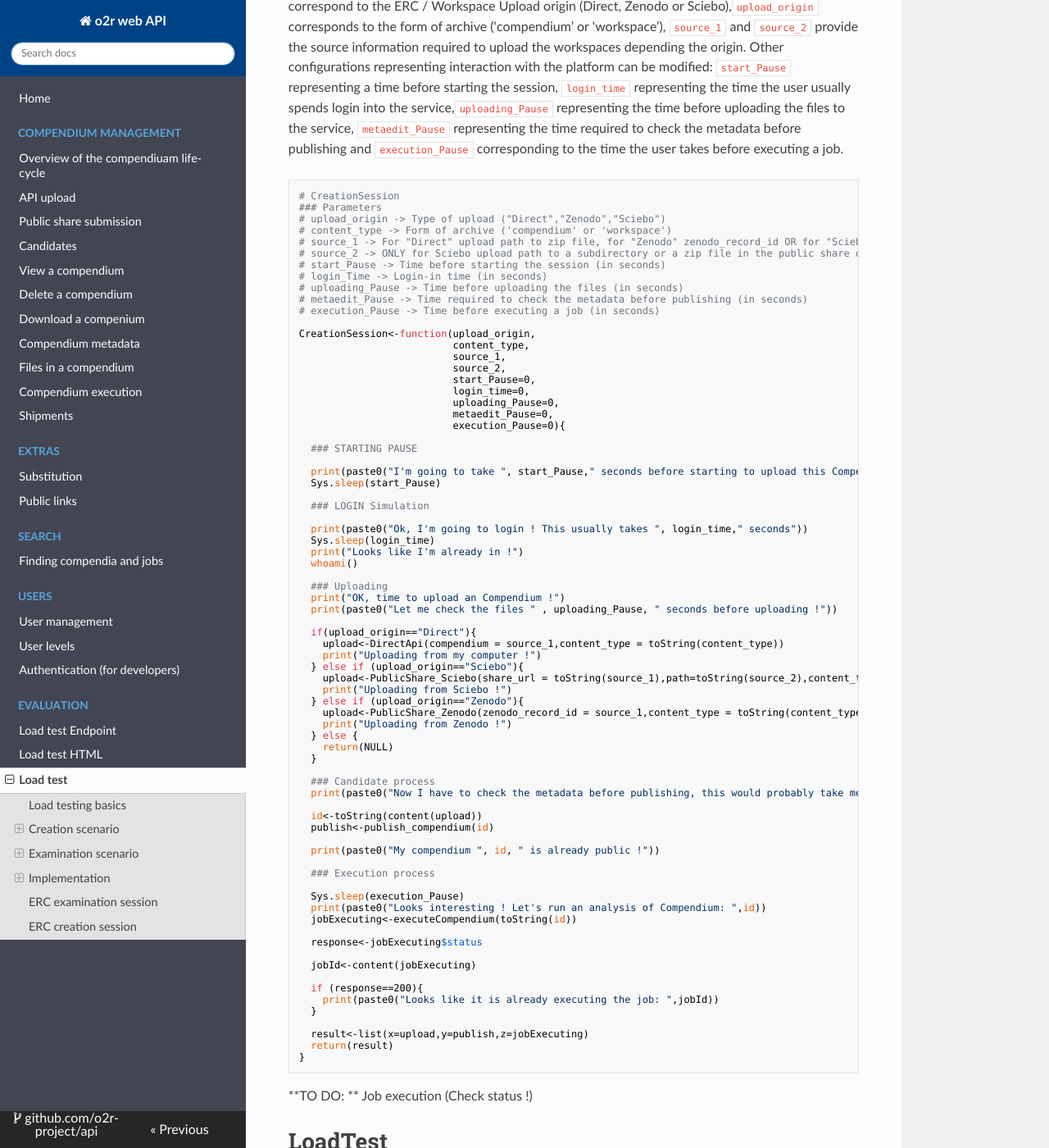
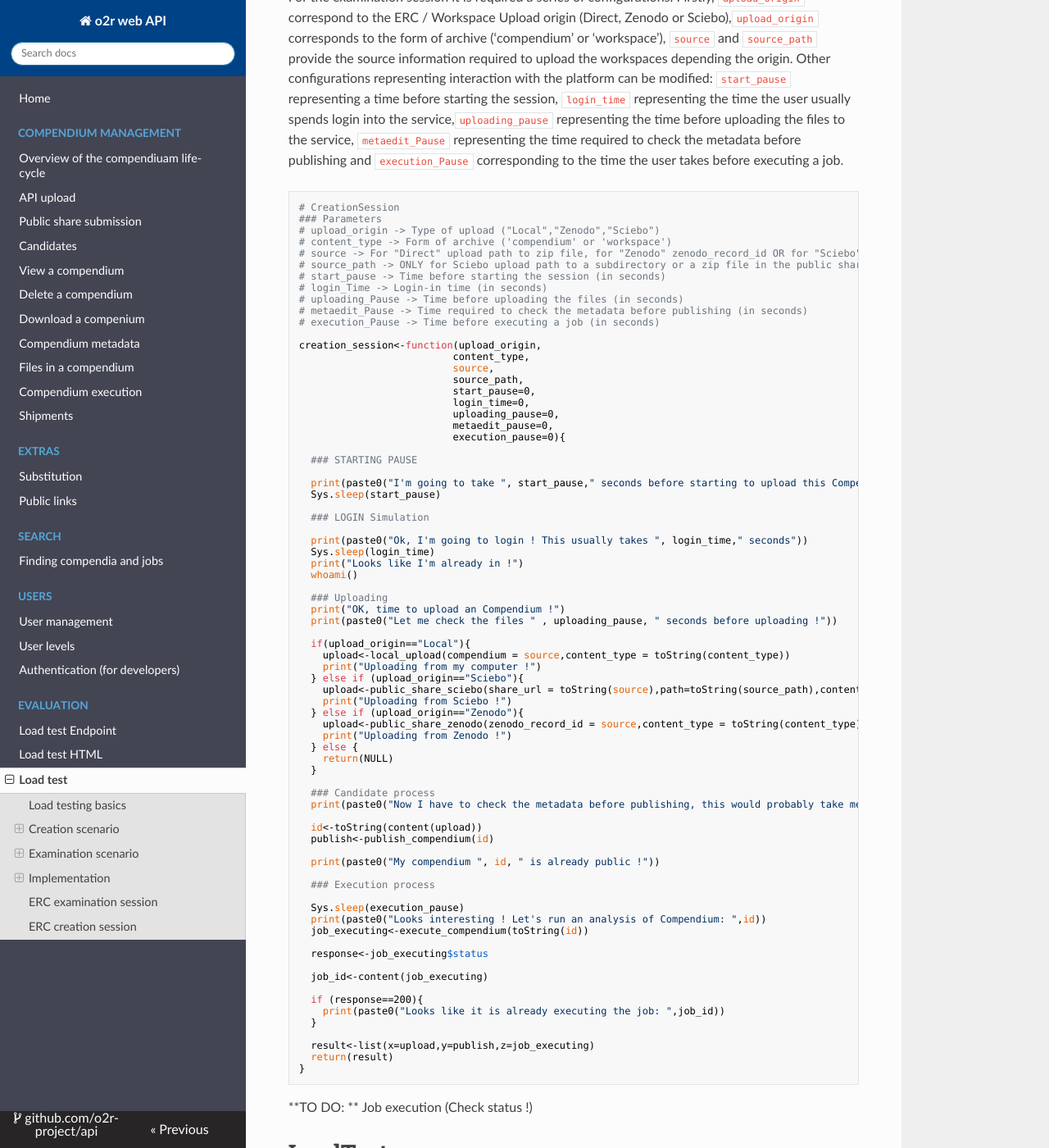
Before and after one commit to o2r-project/api, an MkDocs documentation site: the page built from docs/evaluation/load_test.md, in a window 1280 px wide and 1400 px high, scrolled down 8659 px. Shown: the whole window at 82% size. Built offline with MkDocs 1.6.1, drawn with Linux system fonts in a browser that asks for light colours; nearby versions of some CDN libraries; some of the changed text lies outside the part shown.

Commit message:
UPPERCASE to lowercase (functions and variables)

```diff
--- a/docs/evaluation/load_test.md
+++ b/docs/evaluation/load_test.md
@@ -80,7 +80,7 @@ and image must not be created during submission.
 
 The test includes three types of **upload origins**:
 
-1.  [Direct file upload](http://o2r.info/api/compendium/upload/)
+1.  [Local file upload](http://o2r.info/api/compendium/upload/)
 2.  [Public Share from
     Zenodo](http://o2r.info/api/compendium/public_share/#zenodo)
 3.  [Public Share from
@@ -218,30 +218,30 @@ defining `IP` corresponding to the o2r ip address of your Docker
 environment inplementation. To find the ip (Usually but not always
 `localhost`) you have to use the `$docker-machine ip` command.
 
-    getCookieLocal<-function(){
+    get_cookie_local<-function(){
 
       # LocalTest
-      o2rlocal<-Sys.getenv("IP")
+      o2r_local<-Sys.getenv("IP")
 
       # Starting Selenium session
       available.versions<-list_versions("chromedriver")
       r<-rsDriver(port=1234L,chromever=available.versions[[1]][1])
-      remDr<-r[["client"]]
+      rem_dr<-r[["client"]]
 
       # Navigating to o2r local implementation page
 
-      remDr$navigate(o2rlocal)
+      rem_dr$navigate(o2r_local)
 
       # Click on Login
-      webElem<-remDr$findElement(using = "xpath","//a[@href='api/v1/auth/login']")
-      webElem$clickElement()
+      web_elem<-rem_dr$findElement(using = "xpath","//a[@href='api/v1/auth/login']")
+      web_elem$clickElement()
       Sys.sleep(1)
 
       # o2r Admin/ Editor / User
 
       # Click on 'Admin'
-      webElem$findElement(using="xpath","/html/body/div/div[2]/form[3]/button")
-      webElem$clickElement()
+      web_elem$findElement(using="xpath","/html/body/div/div[2]/form[3]/button")
+      web_elem$clickElement()
 
       # Get cookie and decoding
       cookie<-URLdecode(webElem$getAllCookies()[[1]]$value)
@@ -278,16 +278,16 @@ the complete ERC for either a `localtest` or a `remotetest`. The
 function *requires a previous Service authentication* to define
 `ENDPOINT` and `COOKIE`.
 
-#### [Direct Upload](http://o2r.info/api/compendium/upload/)
+#### [Local upload](http://o2r.info/api/compendium/upload/)
 
 Upload a research workspace or full compendium as a compressed `.zip`.
 
-    # DirectApi upload
+    # local_upload
     ### Parameters
     # compendium -> The archive file
     # content_type -> Form of the archive ('compendium' or 'workspace')
 
-    DirectApi<-function(compendium,content_type){
+    local_upload<-function(compendium,content_type){
       file<-upload_file(toString(compendium))
       endpoint<-Sys.getenv("ENDPOINT")
       cookie<-Sys.getenv("COOKIE")
@@ -308,12 +308,12 @@ Upload a research workspace or full compendium as a compressed `.zip`
 from a public share on [Sciebo](https://sciebo.de/).
 
     ### Parameters
-    # PublicShare Sciebo
+    # public_share_sciebo
     # share_url -> The Sciebo link to the public share
     # content_type -> Form of archive ('compendium' or 'workspace')
     # path -> Path to a subdirectory or a zip file in the public share
 
-    PublicShare_Sciebo<-function(share_url,path,content_type){
+    public_share_sciebo<-function(share_url,path,content_type){
 
       endpoint<-Sys.getenv("ENDPOINT")
       cookie<-Sys.getenv("COOKIE")
@@ -336,12 +336,12 @@ Upload a research workspace or full compendium as a compressed `.zip`
 from a public share on [Zenodo](https://zenodo.org/) using the
 `Zenodo Record ID`.
 
-    # PublicShare Zenodo
+    # public_share_zenodo
     ### Parameters
     # zenodo_record_id -> The Zenodo record id
     # content_type -> Form of archive ('compendium' or 'workspace')
 
-    PublicShare_Zenodo<-function(zenodo_record_id,content_type){
+    public_share_zenodo<-function(zenodo_record_id,content_type){
 
       endpoint<-Sys.getenv("ENDPOINT")
       cookie<-Sys.getenv("COOKIE")
@@ -406,11 +406,11 @@ compendium.
 
 Run the analysis (Execution job) in a published compendium.
 
-    # executeCompendium
+    # execute_compendium
     ### Parameters
     # id -> compendium id
 
-    executeCompendium<-function(id){
+    execute_compendium<-function(id){
 
       endpoint<-Sys.getenv("ENDPOINT")
       cookie<-Sys.getenv("COOKIE")
@@ -427,8 +427,9 @@ Run the analysis (Execution job) in a published compendium.
 
 Checks the status of a job
 
+    # job_status
+    ### Parameters
     # job_id -> Job id
-    ### Parameters
 
     job_status <- function(job_id) {
       endpoint<-Sys.getenv("ENDPOINT")
@@ -450,42 +451,42 @@ adding `start_Pause` representing a time before starting the session,
 the service and `execution_Pause` corresponding to the time the user
 takes before executing a job.
 
-    # executeCompendium
+    # examination_session
     ### Parameters
     # id -> compendium id
-    # start_Pause -> Time before starting the session (in seconds)
-    # login_Time -> Login-in time (in seconds)
+    # start_pause -> Time before starting the session (in seconds)
+    # login_time -> Login-in time (in seconds)
     # execution_Pause -> Time before executing a job (in seconds)
 
-    ExaminationSession<-function(id,
-                                  start_Pause=0,
-                                  login_Time=0,
-                                  execution_Pause=0){
+    examination_session<-function(id,
+                                  start_pause=0,
+                                  login_time=0,
+                                  execution_pause=0){
 
       ### STARTING PAUSE
-      print(paste0("I'm going to take ", start_Pause," seconds before starting to check this Compendium"))
-      Sys.sleep(start_Pause)
+      print(paste0("I'm going to take ", start_pause," seconds before starting to check this Compendium"))
+      Sys.sleep(start_pause)
 
       ### LOGIN time simulation
-      print(paste0("Ok, I'm going to login ! This usually takes ", login_Time," seconds"))
-      Sys.sleep(login_Time)
+      print(paste0("Ok, I'm going to login ! This usually takes ", login_time," seconds"))
+      Sys.sleep(login_time)
       print("Looks like I'm already in !")
       whoami()
 
       ### Running the analysis
-      print(paste0("Let me check the paper ", execution_Pause," seconds before running the analysis !"))
-      Sys.sleep(execution_Pause)
+      print(paste0("Let me check the paper ", execution_pause," seconds before running the analysis !"))
+      Sys.sleep(execution_pause)
       print(paste0("Looks interesting ! Let's run an analysis of Compendium: ",id))
-      jobExecuting<-executeCompendium(toString(id))
+      job_executing<-execute_compendium(toString(id))
 
-      response<-jobExecuting$status
-      jobId<-content(jobExecuting)
+      response<-job_executing$status
+      job_id<-content(job_executing)
 
       if (response==200){
-        print(paste0("Looks like it is already executing the job: ",jobId))
+        print(paste0("Looks like it is already executing the job: ",job_id))
       }
 
-      result<-list(x=jobExecuting)
+      result<-list(x=job_executing)
       return(result)
     }
 
@@ -495,43 +496,43 @@ ERC creation session
 For the examination session it is required a series of configurations.
 Firstly, `upload_origin` correspond to the ERC / Workspace Upload origin
 (Direct, Zenodo or Sciebo),`upload_origin` corresponds to the form of
-archive (‘compendium’ or ‘workspace’), `source_1` and `source_2` provide
-the source information required to upload the workspaces depending the
-origin. Other configurations representing interaction with the platform
-can be modified: `start_Pause` representing a time before starting the
-session, `login_time` representing the time the user usually spends
-login into the service,`uploading_Pause` representing the time before
-uploading the files to the service, `metaedit_Pause` representing the
-time required to check the metadata before publishing and
-`execution_Pause` corresponding to the time the user takes before
+archive (‘compendium’ or ‘workspace’), `source` and `source_path`
+provide the source information required to upload the workspaces
+depending the origin. Other configurations representing interaction with
+the platform can be modified: `start_pause` representing a time before
+starting the session, `login_time` representing the time the user
+usually spends login into the service,`uploading_pause` representing the
+time before uploading the files to the service, `metaedit_Pause`
+representing the time required to check the metadata before publishing
+and `execution_Pause` corresponding to the time the user takes before
 executing a job.
 
     # CreationSession
     ### Parameters
-    # upload_origin -> Type of upload ("Direct","Zenodo","Sciebo")
+    # upload_origin -> Type of upload ("Local","Zenodo","Sciebo")
     # content_type -> Form of archive ('compendium' or 'workspace')
-    # source_1 -> For "Direct" upload path to zip file, for "Zenodo" zenodo_record_id OR for "Sciebo" The Sciebo link to the public share.
-    # source_2 -> ONLY for Sciebo upload path to a subdirectory or a zip file in the public share otherwise empty.
-    # start_Pause -> Time before starting the session (in seconds)
+    # source -> For "Direct" upload path to zip file, for "Zenodo" zenodo_record_id OR for "Sciebo" The Sciebo link to the public share.
+    # source_path -> ONLY for Sciebo upload path to a subdirectory or a zip file in the public share otherwise empty.
+    # start_pause -> Time before starting the session (in seconds)
     # login_Time -> Login-in time (in seconds)
     # uploading_Pause -> Time before uploading the files (in seconds)
     # metaedit_Pause -> Time required to check the metadata before publishing (in seconds)
     # execution_Pause -> Time before executing a job (in seconds)
 
-    CreationSession<-function(upload_origin,
+    creation_session<-function(upload_origin,
                               content_type,
-                              source_1,
-                              source_2,
-                              start_Pause=0,
+                              source,
+                              source_path,
+                              start_pause=0,
                               login_time=0,
-                              uploading_Pause=0,
-                              metaedit_Pause=0,
-                              execution_Pause=0){
+                              uploading_pause=0,
+                              metaedit_pause=0,
+                              execution_pause=0){
 
       ### STARTING PAUSE
 
-      print(paste0("I'm going to take ", start_Pause," seconds before starting to upload this Compendium"))
-      Sys.sleep(start_Pause)
+      print(paste0("I'm going to take ", start_pause," seconds before starting to upload this Compendium"))
+      Sys.sleep(start_pause)
 
       ### LOGIN Simulation
 
@@ -542,23 +543,23 @@ executing a job.
 
       ### Uploading
       print("OK, time to upload an Compendium !")
-      print(paste0("Let me check the files " , uploading_Pause, " seconds before uploading !"))
+      print(paste0("Let me check the files " , uploading_pause, " seconds before uploading !"))
 
-      if(upload_origin=="Direct"){
-        upload<-DirectApi(compendium = source_1,content_type = toString(content_type))
+      if(upload_origin=="Local"){
+        upload<-local_upload(compendium = source,content_type = toString(content_type))
         print("Uploading from my computer !")
       } else if (upload_origin=="Sciebo"){
-        upload<-PublicShare_Sciebo(share_url = toString(source_1),path=toString(source_2),content_type=toString(content_type))
+        upload<-public_share_sciebo(share_url = toString(source),path=toString(source_path),content_type=toString(content_type))
         print("Uploading from Sciebo !")
       } else if (upload_origin=="Zenodo"){
-        upload<-PublicShare_Zenodo(zenodo_record_id = source_1,content_type = toString(content_type))
+        upload<-public_share_zenodo(zenodo_record_id = source,content_type = toString(content_type))
         print("Uploading from Zenodo !")
       } else {
         return(NULL)
       }
 
       ### Candidate process
-      print(paste0("Now I have to check the metadata before publishing, this would probably take me ", metaedit_Pause ," seconds" ))
+      print(paste0("Now I have to check the metadata before publishing, this would probably take me ", metaedit_pause ," seconds" ))
 
       id<-toString(content(upload))
       publish<-publish_compendium(id)
@@ -567,19 +568,19 @@ executing a job.
 
       ### Execution process
 
-      Sys.sleep(execution_Pause)
+      Sys.sleep(execution_pause)
       print(paste0("Looks interesting ! Let's run an analysis of Compendium: ",id))
-      jobExecuting<-executeCompendium(toString(id))
+      job_executing<-execute_compendium(toString(id))
 
-      response<-jobExecuting$status
+      response<-job_executing$status
 
-      jobId<-content(jobExecuting)
+      job_id<-content(job_executing)
 
       if (response==200){
-        print(paste0("Looks like it is already executing the job: ",jobId))
+        print(paste0("Looks like it is already executing the job: ",job_id))
       }
 
-      result<-list(x=upload,y=publish,z=jobExecuting)
+      result<-list(x=upload,y=publish,z=job_executing)
       return(result)
     }
 
```
Also changed, not shown: other parts of docs/evaluation/load_test.md (+15 -16 lines), docs/evaluation/load_test.Rmd (+84 -92 lines).
